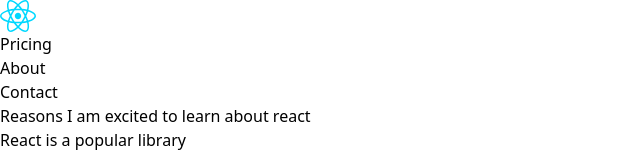
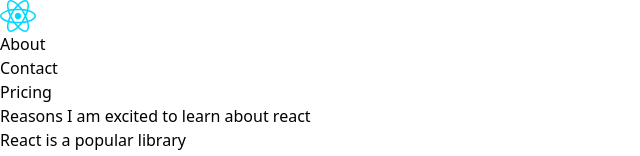
Before and after one commit to wick-007/React, a React (Vite) app in the folder React-tut/: page / in a window 1280 px wide. Shown: the top 156 px of the page, without its empty margins (0-640 px from the left). Built offline with nearby package versions, Linux system fonts and the light colour scheme.

Commit message:
added margin to list items

```diff
--- a/React-tut/src/components/Header.jsx
+++ b/React-tut/src/components/Header.jsx
@@ -6,9 +6,9 @@ export const Header = () => {
       <img src={reactLogo}  alt="react-logo"/>
       <nav>
         <ul className="flex justify-around mr-4 " >
-          <li className="mr-4">Pricing</li>
-          <li className="mr-4">About</li>
-          <li className="mr-4">Contact</li>
+          <li className="mr-4 ">About</li>
+          <li className="mr-4 ">Contact</li>
+          <li className="mr-4 ">Pricing</li>
         </ul>
       </nav>
       </header>
```
